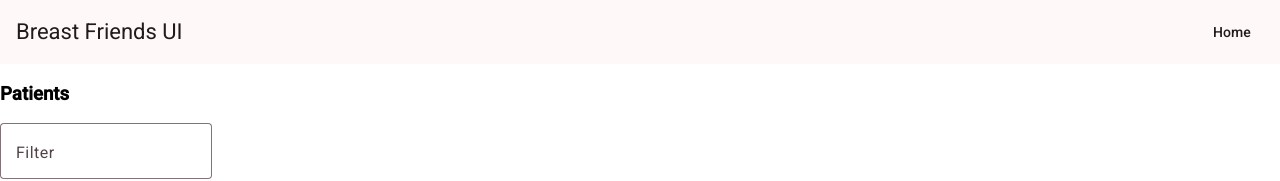
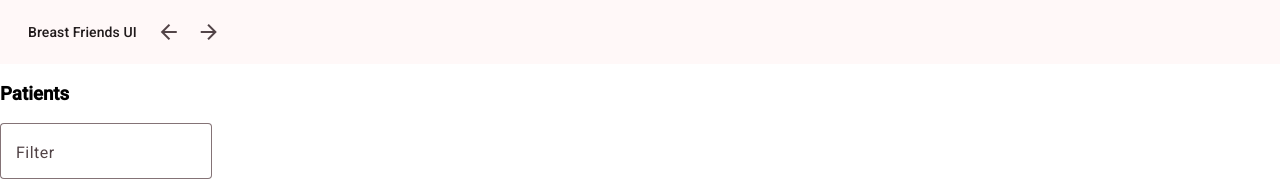
Before and after one commit to BreastFriends/ui, an Angular app: page / in a window 1280 px wide. Shown: the top 181 px of the page. Built offline with nearby package versions, Linux system fonts and the light colour scheme.

Commit message:
Go home on app name click and add back/forward navigation

```diff
--- a/src/app/components/toolbar/toolbar.component.html
+++ b/src/app/components/toolbar/toolbar.component.html
@@ -1,5 +1,10 @@
 <mat-toolbar color="primary">
-    <span>Breast Friends UI</span>
+    <button mat-button routerLink="/" class="app-name-button">Breast Friends UI</button>
+    <button mat-icon-button (click)="goBack()">
+        <mat-icon>arrow_back</mat-icon>
+    </button>
+    <button mat-icon-button (click)="goForward()">
+        <mat-icon>arrow_forward</mat-icon>
+    </button>
     <span class="spacer"></span>
-    <button mat-button routerLink="/">Home</button>
 </mat-toolbar>
--- a/src/app/components/toolbar/toolbar.component.ts
+++ b/src/app/components/toolbar/toolbar.component.ts
@@ -2,13 +2,22 @@ import { Component } from '@angular/core';
 import { RouterLink } from '@angular/router';
 import { MatToolbarModule } from '@angular/material/toolbar';
 import { MatButtonModule } from '@angular/material/button';
+import { MatIconModule } from '@angular/material/icon';
 
 @Component({
   selector: 'app-toolbar',
-  imports: [RouterLink, MatToolbarModule, MatButtonModule],
+  imports: [RouterLink, MatToolbarModule, MatButtonModule, MatIconModule],
   templateUrl: './toolbar.component.html',
   styleUrl: './toolbar.component.css'
 })
 export class ToolbarComponent {
+  constructor() {}
 
+  goBack(): void {
+    window.history.back();
+  }
+
+  goForward(): void {
+    window.history.forward();
+  }
 }
```
